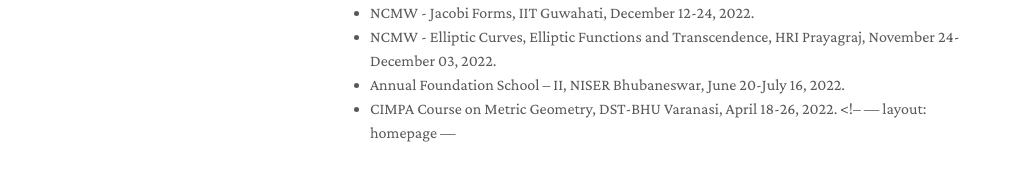
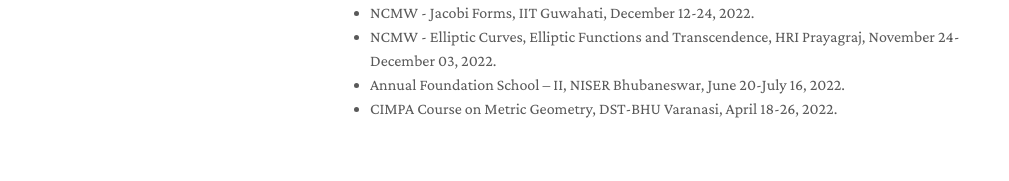
Before and after one commit to 4nimesh/4nimesh.github.io, a Jekyll site: the page built from index.md, in a window 1280 px wide and 900 px high, scrolled down 1476 px. Shown: the part 661-842 px from the top of the window, without its empty margins (140-1149 px from the left). Built offline with Jekyll 4.4.1, drawn with Linux system fonts in a browser that asks for light colours; a style sheet for code colours, icons or effects is not loaded; our own code applies the rules of GitHub Pages for plain Markdown files.

Commit message:
Update index.md

```diff
--- a/index.md
+++ b/index.md
@@ -39,12 +39,9 @@
 - NCMW - Elliptic Curves, Elliptic Functions and Transcendence, HRI Prayagraj, November 24-December 03, 2022.
 - Annual Foundation School – II, NISER Bhubaneswar, June 20-July 16, 2022.
 - CIMPA Course on Metric Geometry, DST-BHU Varanasi, April 18-26, 2022.
-<!--
----
-layout: homepage
----
 
-<style>
+
+<!-- <style>
 .adaptive-button {
   display: inline-block;
   padding: 6px 12px;
@@ -67,9 +64,7 @@
     color: white;
   }
 }
-</style>
-
-
+</style> -->
 <!-- <a href="./ma111" class="adaptive-button"> MA-111 Tutorials </a> -->
 
 <!-- ## About Me
```
